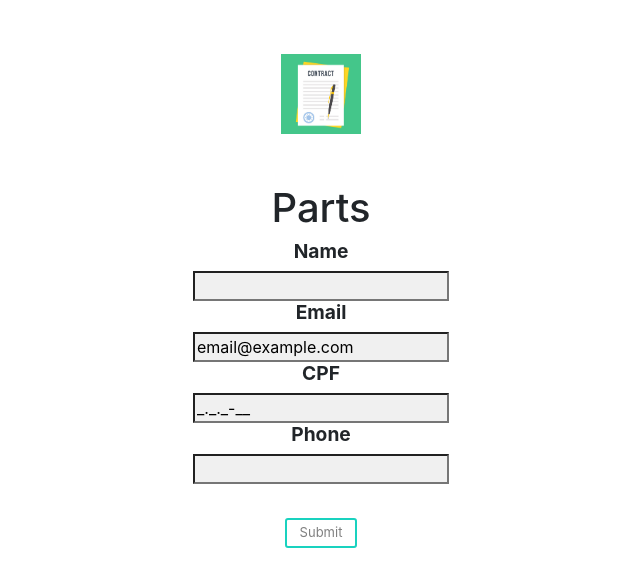
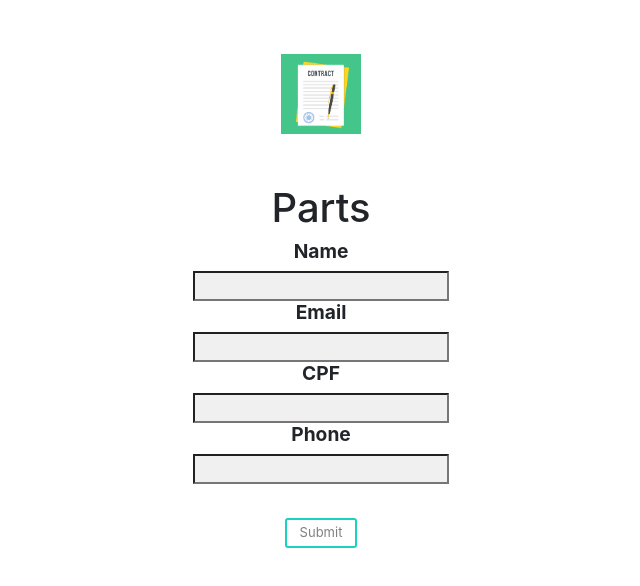
Before and after one commit to ypedroo/contracts, a React (Create React App) app: page /parts in a window 1280 px wide. Shown: the top 586 px of the page, without its empty margins (319-959 px from the left). Built offline with nearby package versions, Linux system fonts and the light colour scheme.

Commit message:
Removes initial values acting like placeholders

```diff
--- a/src/components/pages/PartForm/PartForm.tsx
+++ b/src/components/pages/PartForm/PartForm.tsx
@@ -8,13 +8,13 @@ import { Container } from '../../../styles/styles';
 
 
 export default () => {
-    const [submitData, setSubmitData] = React.useState('');
+    const [submitData] = React.useState('');
     const dispatch = useDispatch()
     const handleSubmit = (values: State) => dispatch(submitForm(values));
     const initialState = {
         name: '',
-        email: 'email@example.com',
-        cpf: '_._._-__',
+        email: '',
+        cpf: '',
         phone: ''
     };
 
```
Also changed, not shown: api.json (+7 -0 lines).
